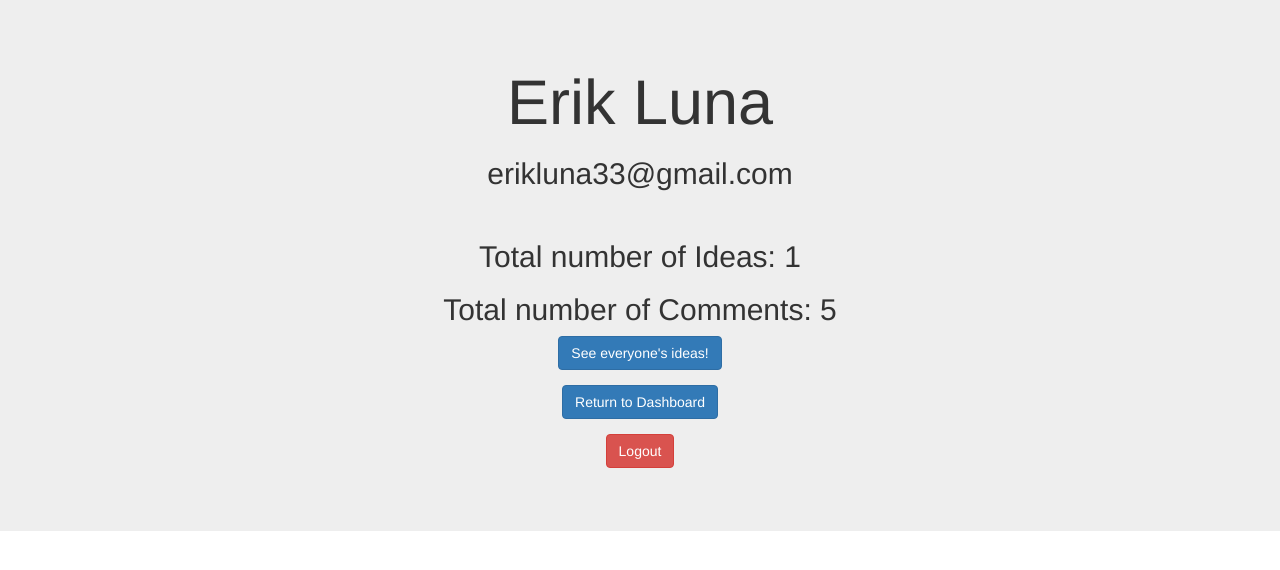
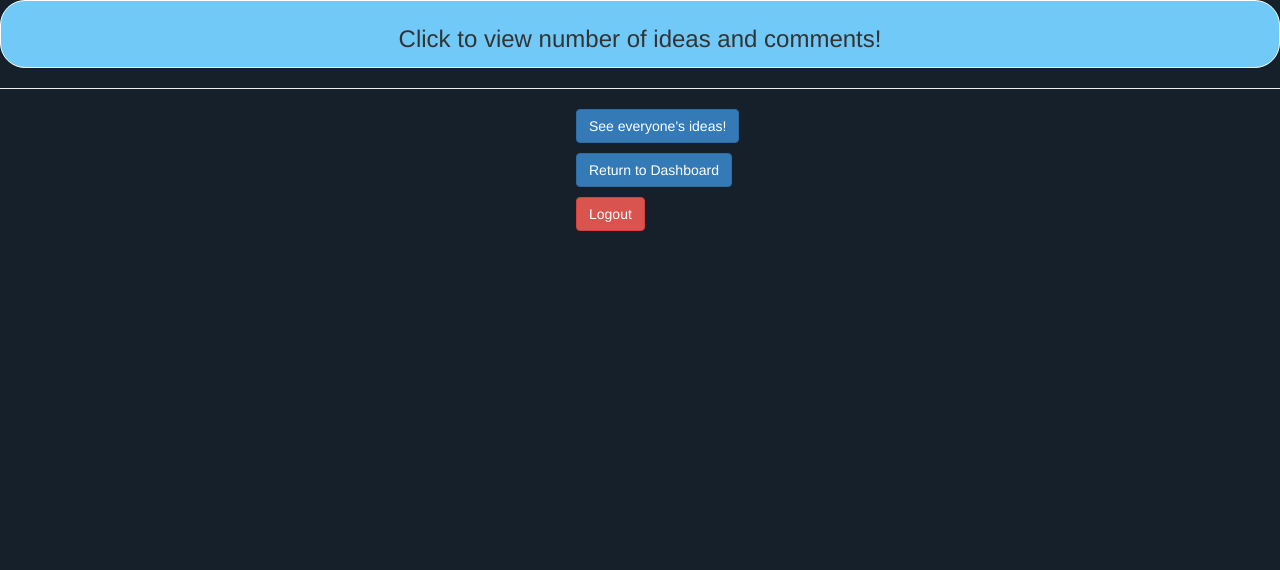
Before and after one commit to October2020PandA/user_dashboard, a Django app: page /user/1 in a window 1280 px wide. Shown: the top 570 px of the page. Run offline with Django 3.2, Linux system fonts and the light colour scheme; data comes from the database, SQL or seed files in the repository; both versions use the stored data as it was after the commit; some libraries are stand-ins or nearby versions.

Commit message:
presentation_push

```diff
--- a/user_dashboard/app_one/templates/ideas_page.html
+++ b/user_dashboard/app_one/templates/ideas_page.html
@@ -25,7 +25,7 @@
         <ul class="nav navbar-nav navbar-right">
             <li><a href="/dashboard" id="dashboard" class="btn btn-info">Return to dashboard</a></li>
             <li><a href="/logout" class="btn btn-danger">Logout</a></li>
-            <li><button class='move_button'>Move</button></li>
+            <!-- <li><button class='move_button'>Move</button></li> -->
         </ul>
 
         {% if messages %}
--- a/user_dashboard/app_one/templates/index.html
+++ b/user_dashboard/app_one/templates/index.html
@@ -11,6 +11,7 @@
   <link rel="stylesheet" href="{% static 'css/index.css' %}">
 </head>
 <body>
+
     <div class="jumbotron text-center">
         <h1>Welcome! Sign up to share your Ideas!</h1>
         <p>Two ideas are better than one</p>
--- a/user_dashboard/app_one/templates/user_profile_page.html
+++ b/user_dashboard/app_one/templates/user_profile_page.html
@@ -7,21 +7,52 @@
     <link rel="stylesheet" href="https://maxcdn.bootstrapcdn.com/bootstrap/3.4.1/css/bootstrap.min.css">
   <script src="https://ajax.googleapis.com/ajax/libs/jquery/3.5.1/jquery.min.js"></script>
   <script src="https://maxcdn.bootstrapcdn.com/bootstrap/3.4.1/js/bootstrap.min.js"></script>
+  <script>
+    $(document).ready(function(){
+        $("#flip").click(function(){
+            $("#panel").slideDown("slow");
+        });
+    });
+  </script>
+  <style>
+
+    body{
+        background-color: #15202B;
+    }
+    #panel, #flip {
+      padding: 5px;
+      text-align: center;
+      background-color: #71C9F8;
+      border: solid 1px white;
+      border-radius: 25px;
+    }
+
+    #panel {
+      padding: 50px;
+      display: none;
+    }
+    a{
+        margin-left: 45%;
+    }
+    </style>
 
 </head>
 <body>
-    <div class='jumbotron text-center'>
+    <div id="flip"><h3>Click to view number of ideas and comments!</h3></div>
+        <div id="panel">
             <h1>{{ current_user.first_name }} {{ current_user.last_name }}</h1>
             <h2>{{ current_user.email }}</h2>
             <br>
             <h2>Total number of Ideas: {{ current_user.ideas.count }}</h2>
             <h2>Total number of Comments: {{ current_user.comments.count }}</h2>
+        </div>
 
 
 
+    </div>
+    <hr>
     <p><a href="/ideas" class="btn btn-primary">See everyone's ideas!</a></p>
     <p><a href="/dashboard" class="btn btn-primary">Return to Dashboard</a></p>
     <p><a href="/logout" class="btn btn-danger">Logout</a></p>
-    </div>
 </body>
 </html>
```
Also changed, not shown: user_dashboard/app_one/templates/dashboard.html (+18 -1 lines), user_dashboard/app_one/templates/dashboard_admin.html (+17 -1 lines), user_dashboard/app_one/static/css/index.css (line endings or trailing spaces), user_dashboard/db.sqlite3. Lines whose indentation alone changed are shown as unchanged.
